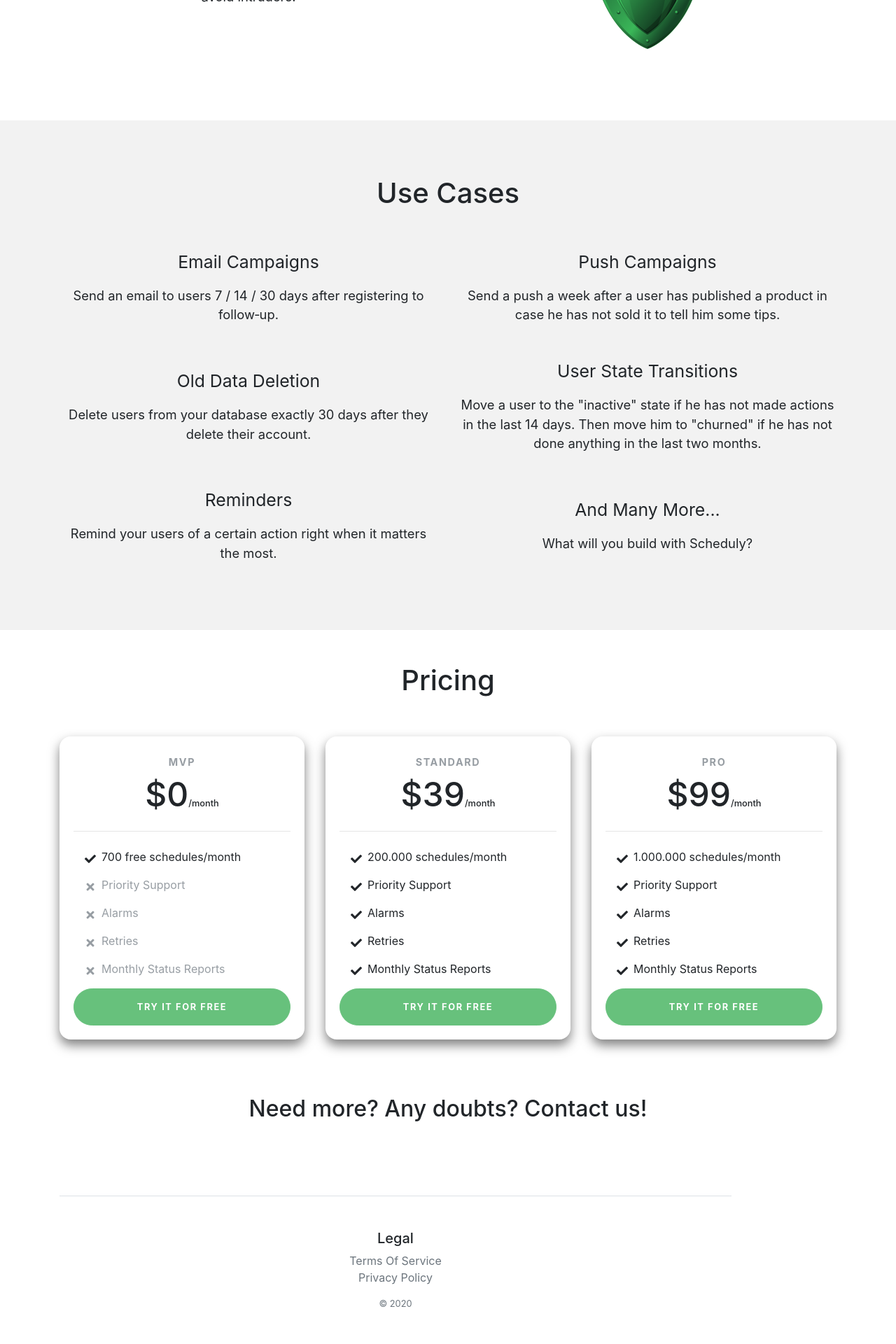
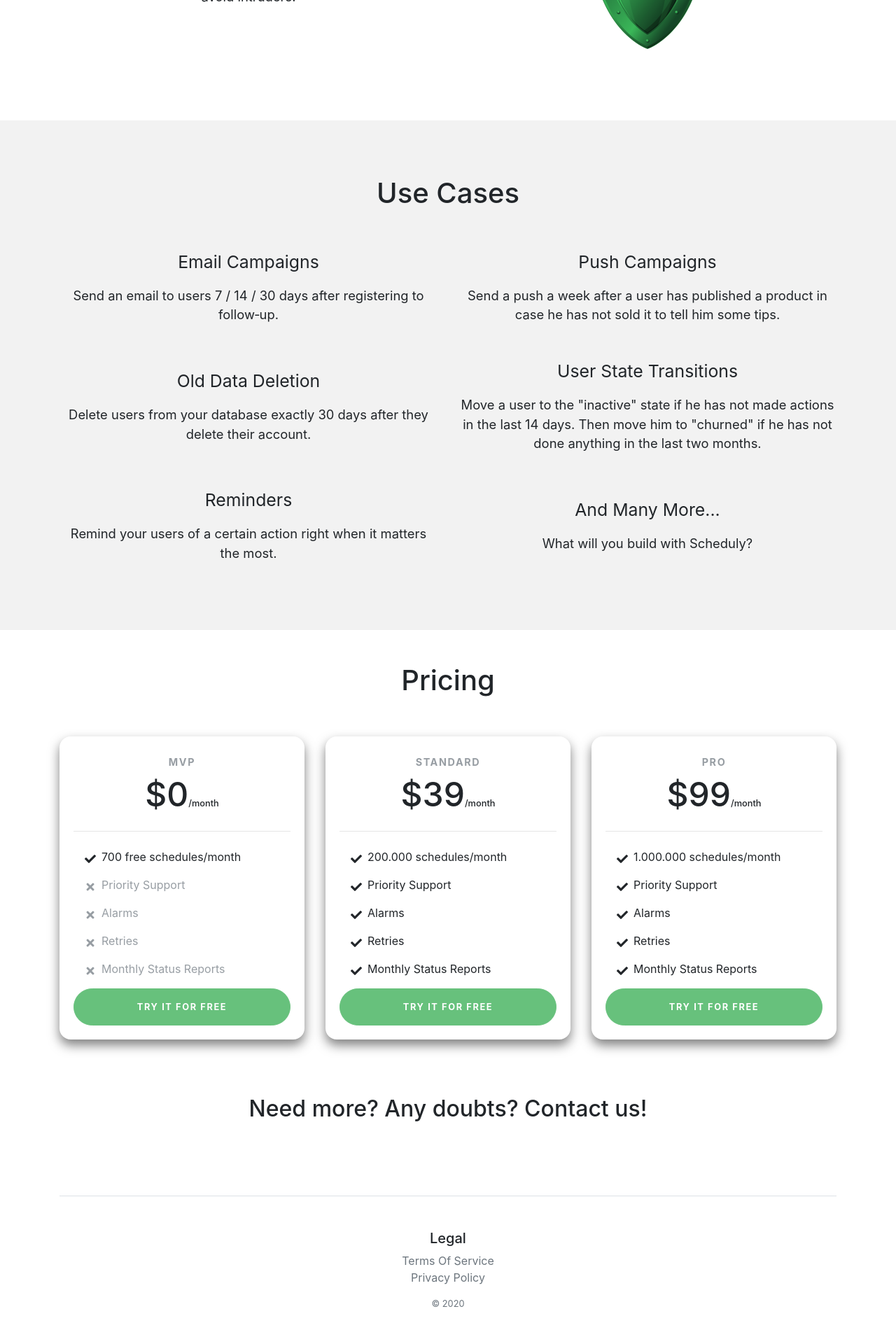
Before and after one commit to Scheduly-io/scheduler_landing, a Jekyll site: the page built from index.html, in a window 1280 px wide. Shown: the part 3143-5063 px from the top of the page at 70% size. Built offline with Jekyll 4.4.1, drawn with Linux system fonts in a browser that asks for light colours; nearby versions of some CDN libraries.

Commit message:
Make sure the footer is centered

```diff
--- a/_includes/footer.html
+++ b/_includes/footer.html
@@ -1,5 +1,5 @@
 <div id="footer" class="container text-center">
-  <footer class="pt-4 my-md-5 pt-md-5 border-top" style="max-width: 960px;">
+  <footer class="pt-4 my-md-5 pt-md-5 border-top">
     <h5>Legal</h5>
     <ul class="list-unstyled text-small">
       <li>
```
